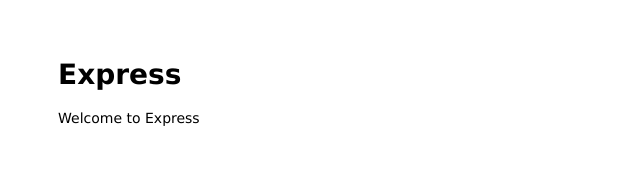
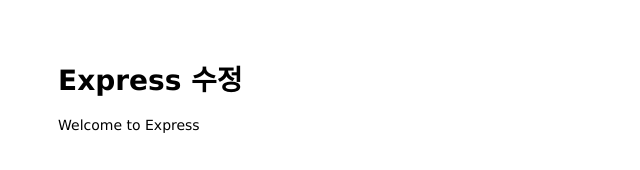
Before and after one commit to visualjd/mastering-git-github, a website: page public/index.html in a window 1280 px wide. Shown: the whole page, without its empty margins (0-640 px from the left). Drawn offline with Linux system fonts and the light colour scheme.

Commit message:
t change title

```diff
--- a/public/index.html
+++ b/public/index.html
@@ -6,7 +6,7 @@
 </head>
 
 <body>
-  <h1>Express</h1>
+  <h1>Express 수정</h1>
   <p>Welcome to Express</p>
 </body>
 
```
